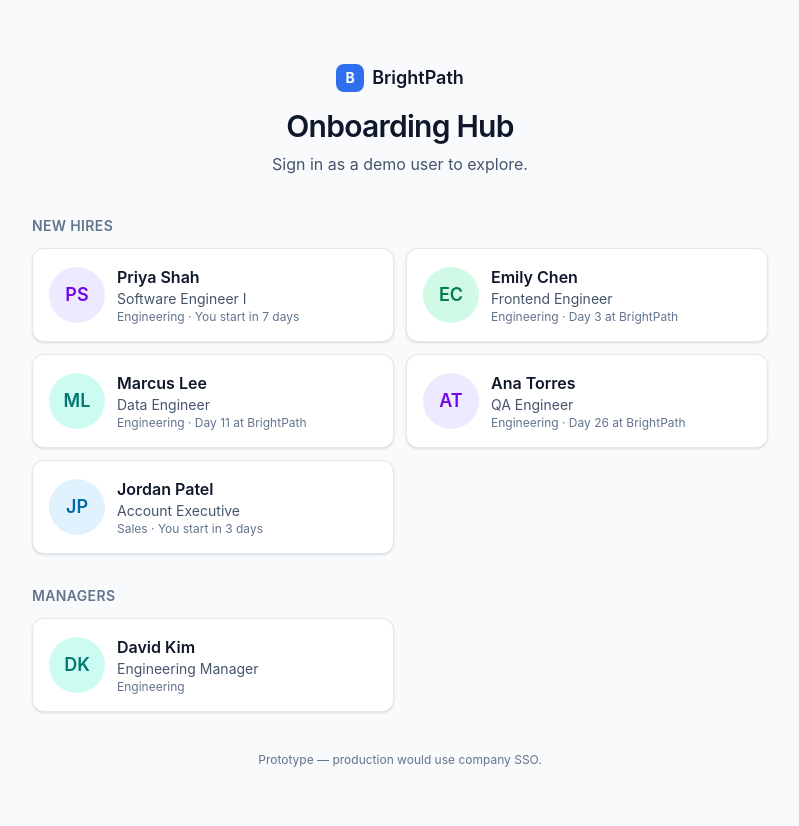
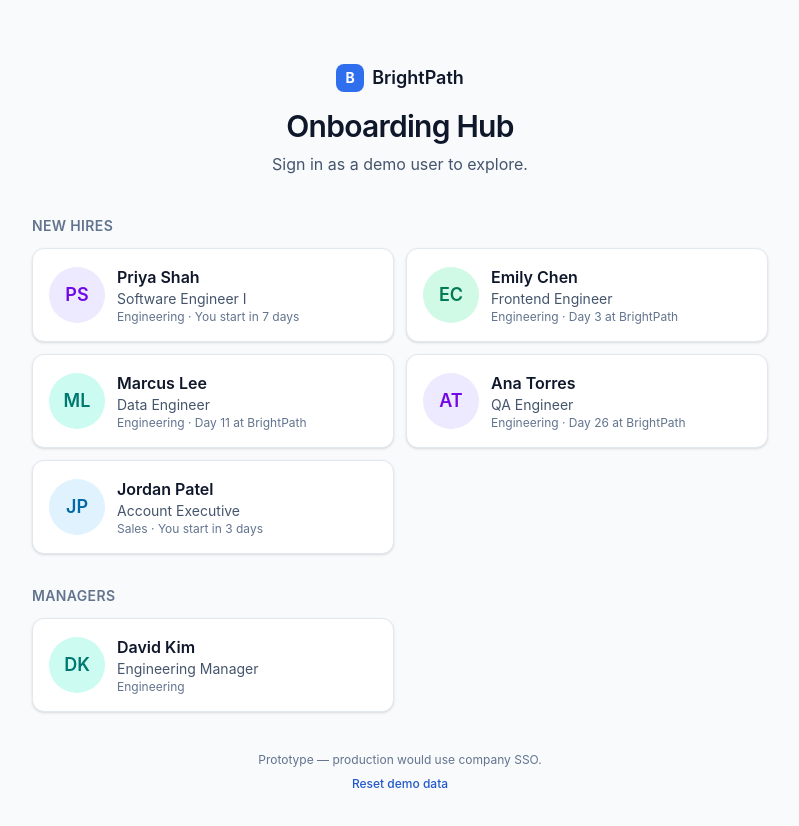
Before and after one commit to ronroyc/brightpath-onboarding-hub, a React (Vite) app: page / in a window 1280 px wide. Shown: the top 826 px of the page, without its empty margins (240-1039 px from the left). Built offline with nearby package versions, Linux system fonts and the light colour scheme.

Commit message:
feat: show manager and IT owned tasks on drill-down, add reset demo data

```diff
--- a/src/pages/HireDrillDown.tsx
+++ b/src/pages/HireDrillDown.tsx
@@ -4,8 +4,11 @@ import Avatar from '../components/Avatar'
 import EmailPreviewModal, { type EmailKind } from '../components/EmailPreviewModal'
 import ProgressBar from '../components/ProgressBar'
 import TaskList from '../components/TaskList'
+import StatusBadge from '../components/StatusBadge'
+import { OWNER_LABEL } from '../lib/labels'
 import { summarizeHire } from '../lib/sort'
-import { formatDate, startLabel } from '../lib/today'
+import { getTaskStatus } from '../lib/status'
+import { dueLabel, formatDate, startLabel } from '../lib/today'
 import { useApp } from '../state/context'
 
 export default function HireDrillDown() {
@@ -18,6 +21,9 @@ export default function HireDrillDown() {
 
   const s = summarizeHire(hire, today)
   const needsNudge = s.overdue + s.dueSoon > 0
+  const ownedByYou = hire.tasks
+    .filter((t) => !t.completedAt && (t.owner === 'manager' || t.owner === 'it'))
+    .sort((a, b) => a.dueDate.localeCompare(b.dueDate))
 
   return (
     <div>
@@ -68,6 +74,28 @@ export default function HireDrillDown() {
         </div>
       </div>
 
+      {ownedByYou.length > 0 && (
+        <section className="mt-8" aria-labelledby="your-tasks">
+          <h2 id="your-tasks" className="mb-1 text-lg font-semibold text-slate-900">
+            Your tasks for {hire.name.split(' ')[0]}
+          </h2>
+          <p className="mb-3 text-sm text-slate-600">Open items owned by you or IT that {hire.name.split(' ')[0]} is waiting on.</p>
+          <ul className="space-y-2">
+            {ownedByYou.map((t) => (
+              <li key={t.id} className="flex items-center gap-3 rounded-xl border border-slate-200 bg-white p-3 shadow-sm">
+                <div className="min-w-0 flex-1">
+                  <p className="truncate font-medium text-slate-900">{t.title}</p>
+                  <p className="text-xs text-slate-500">
+                    {OWNER_LABEL[t.owner] === 'Your manager' ? 'You' : OWNER_LABEL[t.owner]} · {dueLabel(t.dueDate, today)}
+                  </p>
+                </div>
+                <StatusBadge status={getTaskStatus(t, today)} />
+              </li>
+            ))}
+          </ul>
+        </section>
+      )}
+
       <h2 className="mb-4 mt-8 text-lg font-semibold text-slate-900">Onboarding plan</h2>
       <TaskList employee={hire} today={today} canToggle={false} />
 
--- a/src/pages/SignIn.tsx
+++ b/src/pages/SignIn.tsx
@@ -1,3 +1,4 @@
+import { useState } from 'react'
 import { useNavigate } from 'react-router-dom'
 import Avatar from '../components/Avatar'
 import Wordmark from '../components/Wordmark'
@@ -28,7 +29,8 @@ function PersonCard({ name, role, detail, onClick }: CardProps) {
 }
 
 export default function SignIn() {
-  const { employees, managers, today, signIn } = useApp()
+  const { employees, managers, today, signIn, resetDemo } = useApp()
+  const [resetDone, setResetDone] = useState(false)
   const navigate = useNavigate()
 
   const go = (kind: 'hire' | 'manager', id: string) => {
@@ -80,9 +82,18 @@ export default function SignIn() {
         </div>
       </section>
 
-      <p className="mt-auto text-center text-xs text-slate-500">
-        Prototype — production would use company SSO.
-      </p>
+      <div className="mt-auto space-y-2 text-center text-xs text-slate-500">
+        <p>Prototype — production would use company SSO.</p>
+        <button
+          onClick={() => {
+            resetDemo()
+            setResetDone(true)
+          }}
+          className="font-medium text-brand-600 hover:underline"
+        >
+          {resetDone ? 'Demo data reset ✓' : 'Reset demo data'}
+        </button>
+      </div>
     </div>
   )
 }
```
